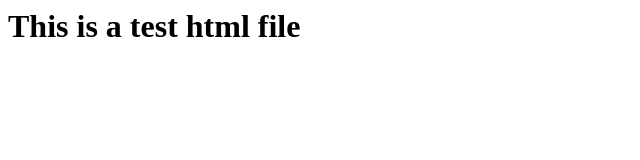
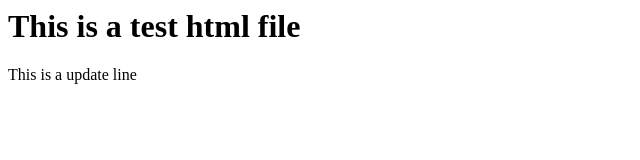
Before and after one commit to GijsVanDromme/Test, a plain HTML site: page index.html in a window 1280 px wide. Shown: the whole page, without its empty margins (0-640 px from the left). Drawn offline with Linux system fonts and the light colour scheme.

Commit message:
Add line to html

```diff
--- a/index.html
+++ b/index.html
@@ -1 +1,3 @@
 <h1>This is a test html file</h1>
+
+<p>This is a update line</p>
```
